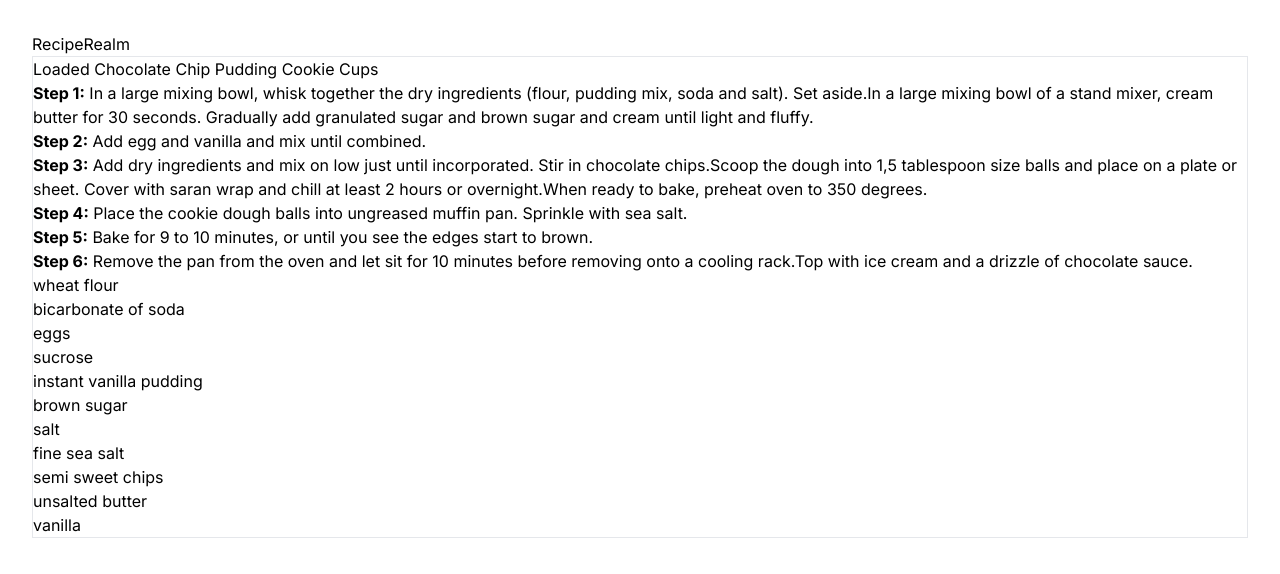
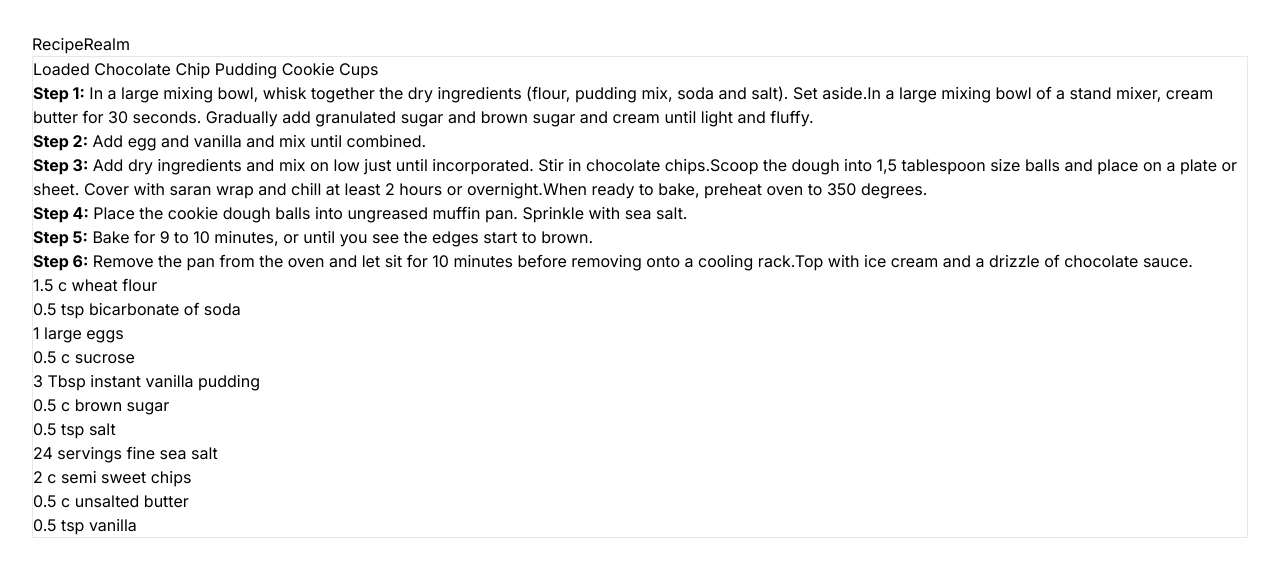
Before and after one commit to Jesusborjas006/RecipeRealm, a Next.js app: page / in a window 1280 px wide. Both pictures are taken after a click on the element "Loaded Chocolate Chip Pudding Cookie Cups". Shown: the top 574 px of the page. Built offline with nearby package versions, Linux system fonts and the light colour scheme.

Commit message:
Display amount of ingredients needed

```diff
--- a/app/ui/Ingredient.tsx
+++ b/app/ui/Ingredient.tsx
@@ -1,9 +1,18 @@
 type IngredientType = {
   name: string;
+
+  // Must fix this
+  quantity: any;
 };
 
-const Ingredient = ({ name }: IngredientType) => {
-  return <li>{name}</li>;
+const Ingredient = ({ quantity, name }: IngredientType) => {
+  return (
+    <>
+      <li>
+        {quantity.amount} {quantity.unit} {name}
+      </li>
+    </>
+  );
 };
 
 export default Ingredient;
--- a/app/ui/Ingredients.tsx
+++ b/app/ui/Ingredients.tsx
@@ -15,11 +15,31 @@ const Ingredients = ({ recipeIngredients, ingredients }: IngredientsProps) => {
     ingredients
   );
 
-  const ingredientElements = ingredientsNeeded.map((ingredient) => (
-    <Ingredient key={ingredient.id} name={ingredient.name} />
+  const nameOfIngredient = ingredientsNeeded.map(
+    (ingredient) => ingredient.name
+  );
+
+  const ingredientElements = recipeIngredients?.map((ingredient, index) => (
+    <Ingredient
+      key={index}
+      quantity={ingredient.quantity}
+      name={nameOfIngredient[index]}
+    />
   ));
 
   return <ul>{ingredientElements}</ul>;
 };
 
 export default Ingredients;
+
+// const getIngredientCost = () => {
+//   let ingredientCost = ingredientsNeeded.map(
+//     (ingredient) => ingredient.estimatedCostInCents
+//   );
+
+//   let total = ingredientCost.reduce((acc, current) => {
+//     return acc + current;
+//   }, 0);
+
+//   return total / 100;
+// };
--- a/app/ui/Modal.tsx
+++ b/app/ui/Modal.tsx
@@ -1,4 +1,4 @@
-import { RecipeType } from "../lib/definitions";
+import { IngredientType, RecipeType } from "../lib/definitions";
 import Ingredients from "./Ingredients";
 import Instructions from "./Instructions";
 
```
